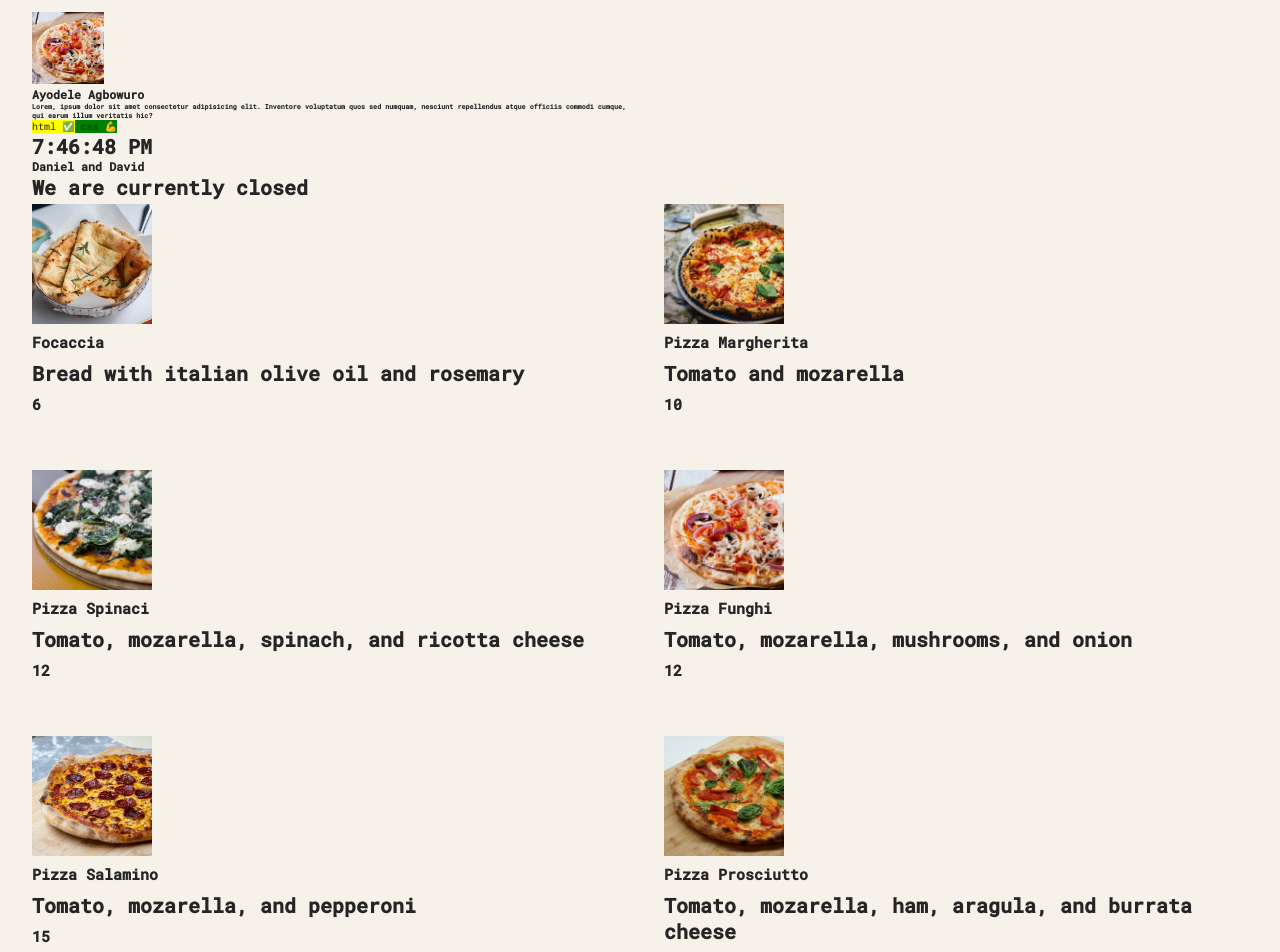
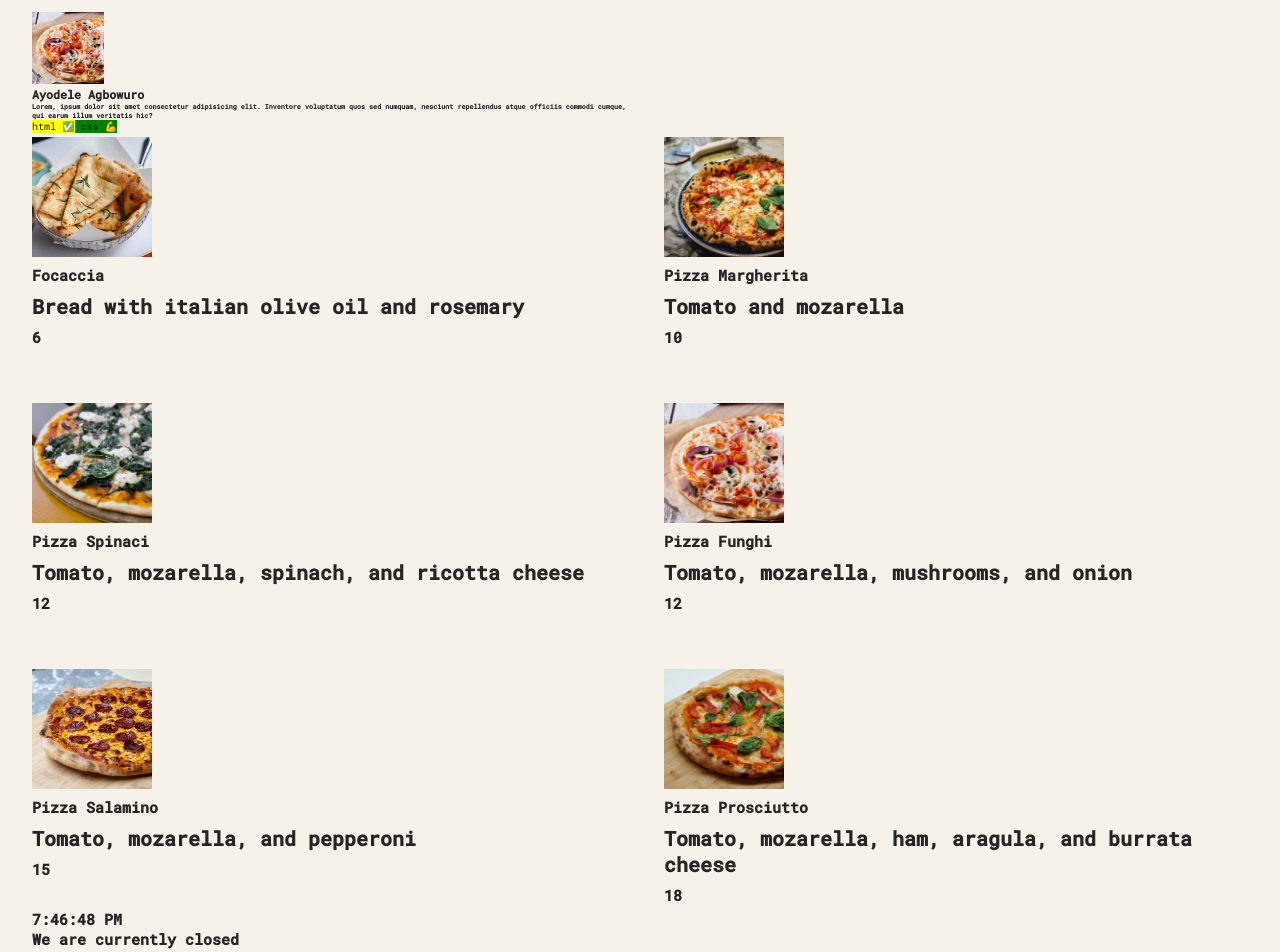
Before and after one commit to Codekazuki/pizza, a React (Create React App) app: page / in a window 1280 px wide. Shown: the part 20-972 px from the top of the page. Built offline with nearby package versions, Linux system fonts and the light colour scheme.

Commit message:
new sprint

```diff
--- a/src/App.js
+++ b/src/App.js
@@ -2,7 +2,6 @@ import pizzaData from "./data";
 
 console.log(pizzaData);
 function App() {
-  let names = "Daniel and David";
   const message1 = "We are currently open ";
   const message2 = "We are currently closed";
   const hour = new Date().getHours();
@@ -12,9 +11,7 @@ function App() {
   return (
     <div>
       <SkillCard />
-      <h1>{new Date().toLocaleTimeString()}</h1>
-      <h3>{names}</h3>
-      {isOpen ? <h1>{message1}</h1> : <h1>{message2}</h1>}
+
       <ul className='pizzas'>
         {pizzaData.map((pizzaObj) => (
           <li key={pizzaObj.name} className='pizza'>
@@ -22,10 +19,19 @@ function App() {
           </li>
         ))}
       </ul>
+      <Footer isOpen={isOpen} message1={message1} message2={message2} />
     </div>
   );
 }
 
+const Footer = (props) => {
+  return (
+    <section>
+      <h1>{new Date().toLocaleTimeString()}</h1>
+      {props.isOpen ? <h1>{props.message1}</h1> : <h1>{props.message2}</h1>}
+    </section>
+  );
+};
 export default App;
 
 const Card = (props) => {
```
